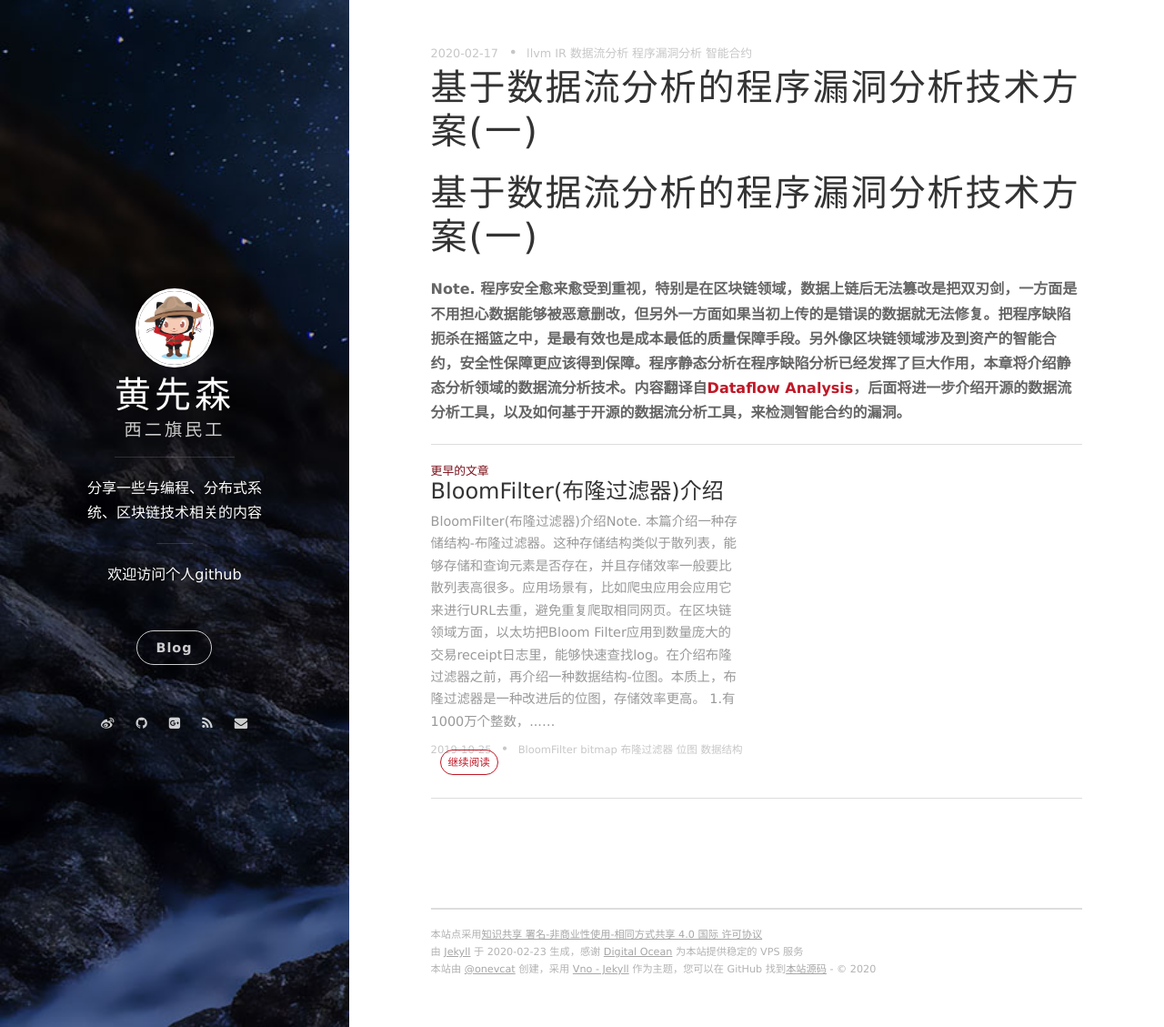
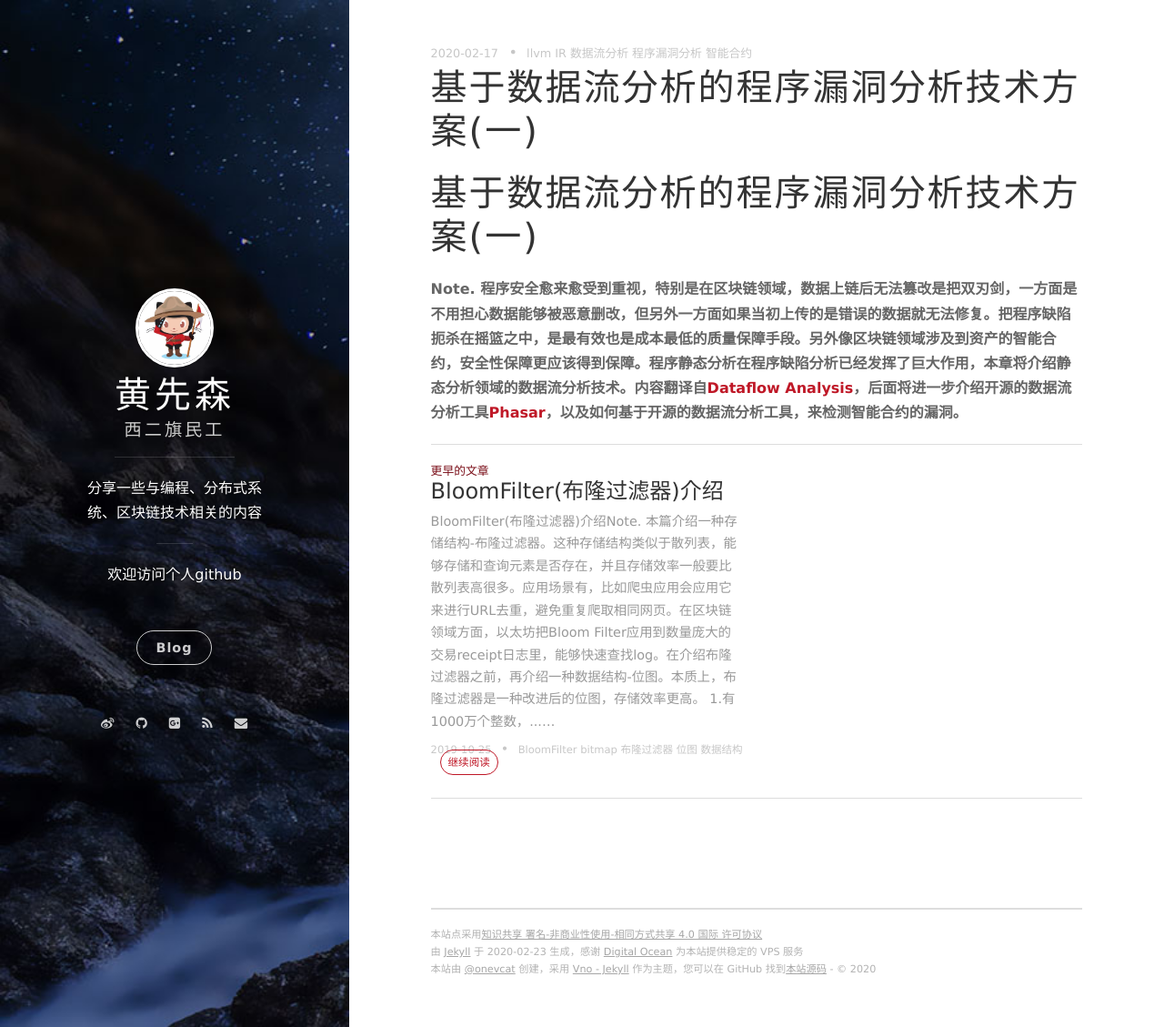
Before and after one commit to berryjam/berryjam.github.io, a Jekyll site: the page built from _posts/2020-02-17-基于数据流分析的程序漏洞分析技术方案(一).md, in a window 1280 px wide and 1129 px high. Shown: the whole window at 91% size. Built offline with Jekyll 4.4.1, drawn with Linux system fonts in a browser that asks for light colours; nearby versions of some CDN libraries; comment, search, counter and statistics services are not loaded.

Commit message:
Update 2020-02-17-基于数据流分析的程序漏洞分析技术方案(一).md

```diff
--- a/_posts/2020-02-17-基于数据流分析的程序漏洞分析技术方案(一).md
+++ b/_posts/2020-02-17-基于数据流分析的程序漏洞分析技术方案(一).md
@@ -7,4 +7,4 @@
 
 # 基于数据流分析的程序漏洞分析技术方案(一)
 
-**Note. 程序安全愈来愈受到重视，特别是在区块链领域，数据上链后无法篡改是把双刃剑，一方面是不用担心数据能够被恶意删改，但另外一方面如果当初上传的是错误的数据就无法修复。把程序缺陷扼杀在摇篮之中，是最有效也是成本最低的质量保障手段。另外像区块链领域涉及到资产的智能合约，安全性保障更应该得到保障。程序静态分析在程序缺陷分析已经发挥了巨大作用，本章将介绍静态分析领域的数据流分析技术。内容翻译自[Dataflow Analysis](http://pages.cs.wisc.edu/~horwitz/CS704-NOTES/2.DATAFLOW.html)，后面将进一步介绍开源的数据流分析工具，以及如何基于开源的数据流分析工具，来检测智能合约的漏洞。**
+**Note. 程序安全愈来愈受到重视，特别是在区块链领域，数据上链后无法篡改是把双刃剑，一方面是不用担心数据能够被恶意删改，但另外一方面如果当初上传的是错误的数据就无法修复。把程序缺陷扼杀在摇篮之中，是最有效也是成本最低的质量保障手段。另外像区块链领域涉及到资产的智能合约，安全性保障更应该得到保障。程序静态分析在程序缺陷分析已经发挥了巨大作用，本章将介绍静态分析领域的数据流分析技术。内容翻译自[Dataflow Analysis](http://pages.cs.wisc.edu/~horwitz/CS704-NOTES/2.DATAFLOW.html)，后面将进一步介绍开源的数据流分析工具[Phasar](https://phasar.org/)，以及如何基于开源的数据流分析工具，来检测智能合约的漏洞。**
```
